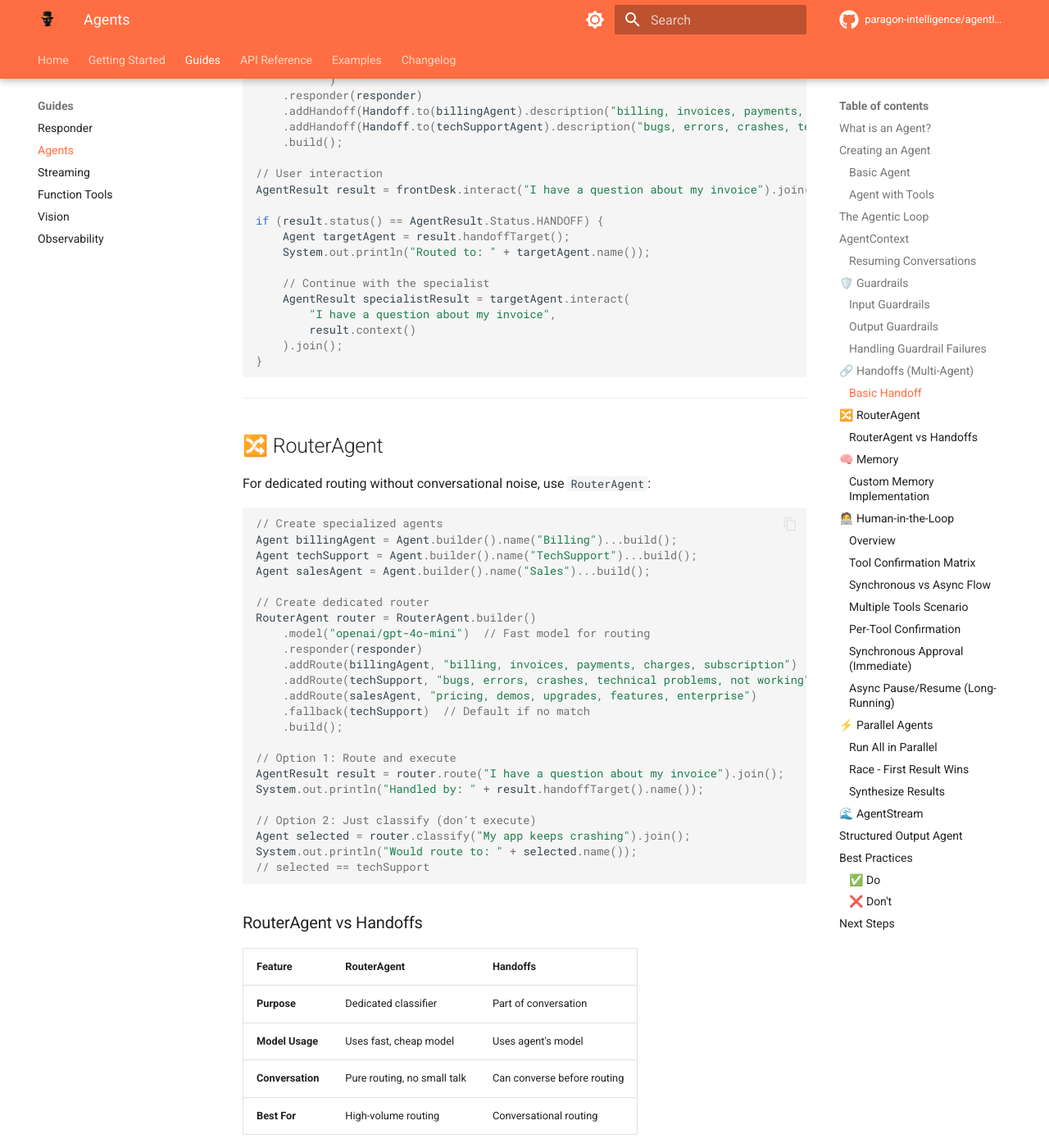
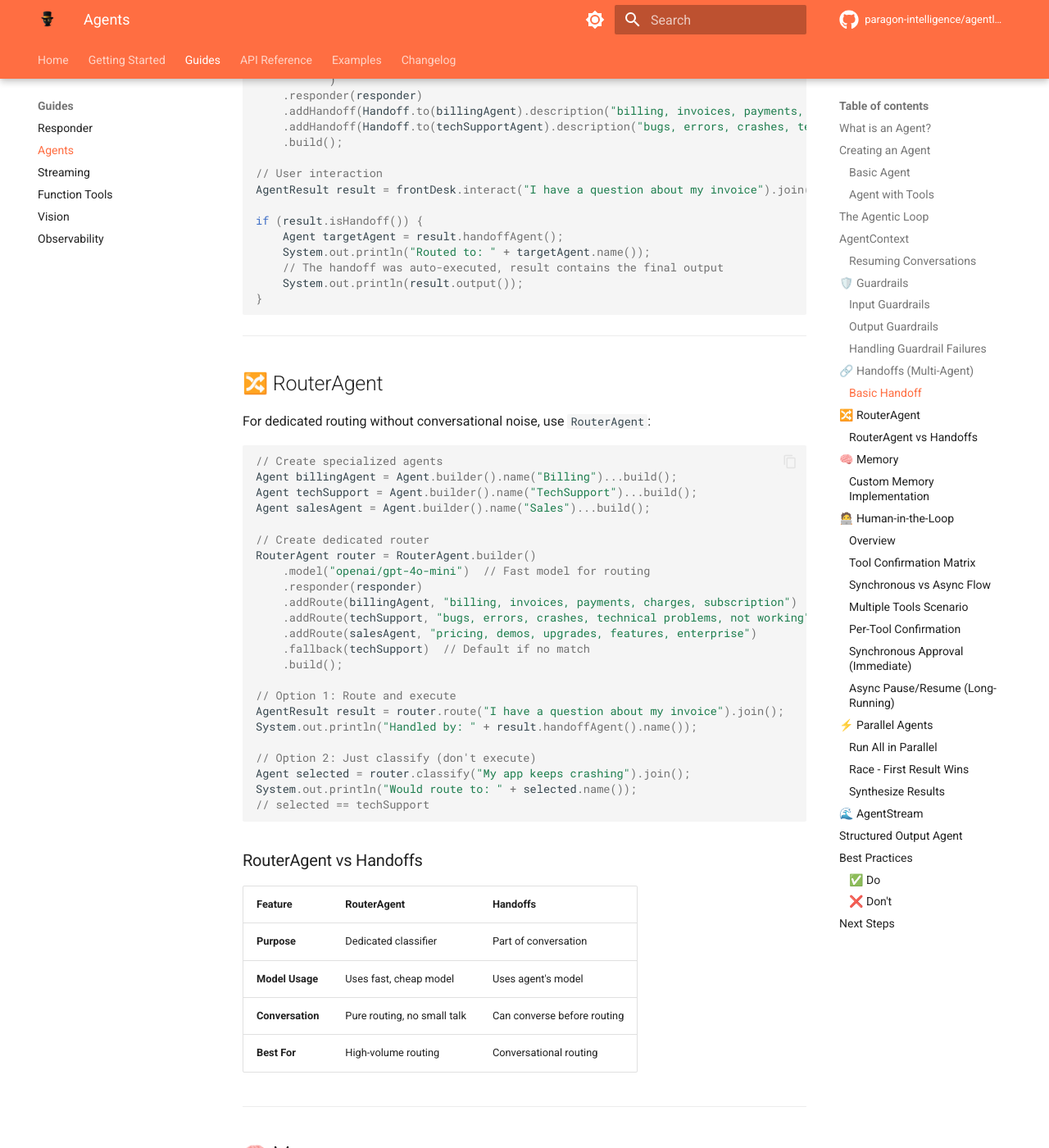
Before and after one commit to paragon-intelligence/agentle4j, an MkDocs documentation site: the page built from docs/guides/agents.md, in a window 1280 px wide and 1400 px high, scrolled down 5942 px. Shown: the whole window at 82% size. Built offline with MkDocs 1.6.1 and Material for MkDocs 9.7.7, drawn with Linux system fonts in a browser that asks for light colours; comment, search, counter and statistics services are not loaded; the version menu is left out; some of the changed text lies outside the part shown.

Commit message:
refactor: rename `parsed()` to `outputParsed()` and update agent interaction and result handling methods.

````diff
--- a/docs/guides/agents.md
+++ b/docs/guides/agents.md
@@ -213,8 +213,8 @@
 ```java
 AgentResult result = agent.interact("Tell me your password").join();
 
-if (result.status() == AgentResult.Status.GUARDRAIL_FAILED) {
-    System.out.println("Blocked: " + result.guardrailFailure().reason());
+if (result.isError() && result.error() instanceof AgentResult.GuardrailException e) {
+    System.out.println("Blocked: " + e.getMessage());
     // Handle the rejection appropriately
 }
 ```
@@ -267,15 +267,11 @@
 // User interaction
 AgentResult result = frontDesk.interact("I have a question about my invoice").join();
 
-if (result.status() == AgentResult.Status.HANDOFF) {
-    Agent targetAgent = result.handoffTarget();
+if (result.isHandoff()) {
+    Agent targetAgent = result.handoffAgent();
     System.out.println("Routed to: " + targetAgent.name());
-
-    // Continue with the specialist
-    AgentResult specialistResult = targetAgent.interact(
-        "I have a question about my invoice",
-        result.context()
-    ).join();
+    // The handoff was auto-executed, result contains the final output
+    System.out.println(result.output());
 }
 ```
 
@@ -303,7 +299,7 @@
 
 // Option 1: Route and execute
 AgentResult result = router.route("I have a question about my invoice").join();
-System.out.println("Handled by: " + result.handoffTarget().name());
+System.out.println("Handled by: " + result.handoffAgent().name());
 
 // Option 2: Just classify (don't execute)
 Agent selected = router.classify("My app keeps crashing").join();
@@ -577,7 +573,7 @@
         ));
     })
     .start();
-// Agent is now paused - returns AgentResult.Status.PAUSED
+// Agent is now paused - result.isPaused() will be true
 
 // ═══════════════════════════════════════════════════════
 // STEP 2: Days later, when manager approves via web UI
@@ -699,7 +694,7 @@
 ```java
 // Use when you want the fastest response
 AgentResult fastest = team.runFirst("Quick analysis needed").join();
-System.out.println("First response from: " + fastest.agentName());
+System.out.println(fastest.output());
 ```
 
 ### Synthesize Results
@@ -758,7 +753,7 @@
     // Completion
     .onComplete(result -> {
         System.out.println("\n\n✅ Done!");
-        System.out.println("Final status: " + result.status());
+        System.out.println("Turns used: " + result.turnsUsed());
     })
     .onError(error -> {
         System.err.println("Error: " + error.getMessage());
````
Also changed, not shown: other parts of docs/guides/agents.md (+0 -1 lines), README.md (+8 -8 lines), docs/examples/code-samples.md (+6 -6 lines), docs/getting-started.md (+3 -3 lines), docs/guides/responder.md (+1 -1 lines), docs/guides/streaming.md (+4 -2 lines), docs/guides/vision.md (+4 -5 lines).
